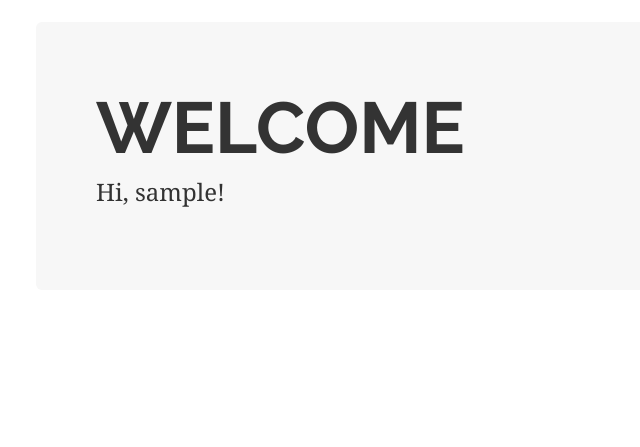
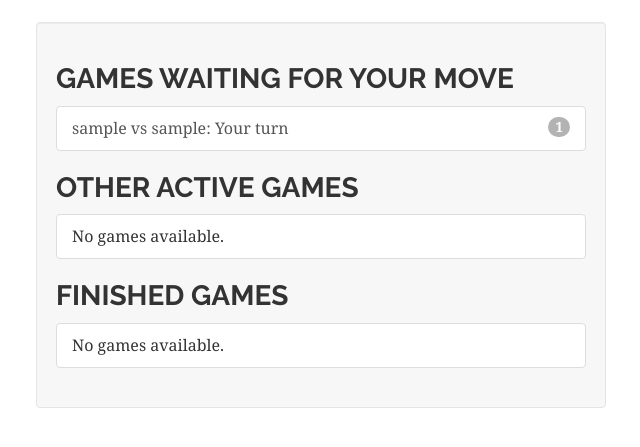
Before and after one commit to jossalgon/django-tutorial, a Django app: page /user/home in a window 1280 px wide. Shown: the part 57-504 px from the top of the page, without its empty margins (34-674 px from the left). Run offline with Django 3.2, Linux system fonts and the light colour scheme; a user stored in the database is signed in; tables that the repository leaves empty hold one stand-in row (values such as "Sample post"); some libraries are stand-ins or nearby versions.

Commit message:
Add game data on the home page

```diff
--- a/tictactoe/models.py
+++ b/tictactoe/models.py
@@ -1,5 +1,6 @@
 from django.db import models
 from django.contrib.auth.models import User
+from django.db.models import Q
 
 # Create your models here.
 GAME_STATUS_CHOICES = (
@@ -10,6 +11,13 @@ GAME_STATUS_CHOICES = (
 )
 
 
+class GamesManager(models.Manager):
+    def games_for_user(self, user):
+        """Return a queryset of games that this user participates in"""
+        return super(GamesManager, self).get_queryset().filter(
+            Q(first_player_id=user.id) | Q(second_player_id=user.id))
+
+
 class Game(models.Model):
     first_player = models.ForeignKey(User, related_name="games_first_player")
     second_player = models.ForeignKey(User, related_name="games_second_player")
@@ -17,6 +25,8 @@ class Game(models.Model):
     start_time = models.DateTimeField(auto_now_add=True)
     last_active = models.DateTimeField(auto_now=True)
     status = models.CharField(max_length=1, default='A', choices=GAME_STATUS_CHOICES)
+
+    objects = GamesManager()
 
     def __str__(self):
         return "{0} vs {1}".format(self.first_player, self.second_player)
--- /dev/null
+++ b/tictactoe/templates/tictactoe/game_list_snippet.html
@@ -0,0 +1,22 @@
+<h3 class="panel-header">{{ header }}</h3>
+
+<div class="list-group" >
+    {% for game in games_list %}
+        <a class="list-group-item" href="#">
+            {{ game }}:
+            {% if game.status == "A" %}
+                {% if game.next_to_move == user %}Your turn{% else %}Waiting for opponents move{% endif %}
+            {% elif game.status == "D" %}
+                Draw
+            {% elif game.status == "F" and user == game.first_player %}
+                You won!
+            {% elif game.status == "S" and user == game.second_player %}
+                You won!
+            {% else %}
+                You lost!
+            {% endif %}
+            <span class="badge">{{ game.move_set.count }}</span></a>
+    {% empty %}
+        <span class="list-group-item">No games available.</span>
+    {% endfor %}
+</div>
--- a/user/templates/user/home.html
+++ b/user/templates/user/home.html
@@ -1,9 +1,16 @@
 {% extends "base.html" %}
 
+{{% block title %}
+    Overview for {{ user.username }}
+{% endblock title %}
 
+{# TODO check empty for all lists #}
 {% block content %}
-    <div class="jumbotron">
-        <h1>Welcome</h1>
-        <p>Hi, {{ user.username }}!</p>
+    <div class="well col-md-6">
+
+        {% include "tictactoe/game_list_snippet.html" with header="Games waiting for your move" games_list=waiting_games %}
+        {% include "tictactoe/game_list_snippet.html" with header="Other active games" games_list=other_games %}
+        {% include "tictactoe/game_list_snippet.html" with header="Finished games" games_list=finished_games %}
+
     </div>
 {% endblock content %}
--- a/user/views.py
+++ b/user/views.py
@@ -2,6 +2,17 @@ from django.shortcuts import render
 from django.contrib.auth.decorators import login_required
 
 
+from tictactoe.models import Game
+
+
 @login_required
 def home(request):
-    return render(request, "user/home.html")
+    my_games = Game.objects.games_for_user(request.user)
+    active_games = my_games.filter(status="A")
+    finished_games = my_games.exclude(status="A")
+    waiting_games = active_games.filter(next_to_move=request.user)
+    other_games = active_games.exclude(next_to_move=request.user)
+    context = {'other_games': other_games,
+                'waiting_games': waiting_games,
+                'finished_games': finished_games}
+    return render(request, "user/home.html", context)
```
